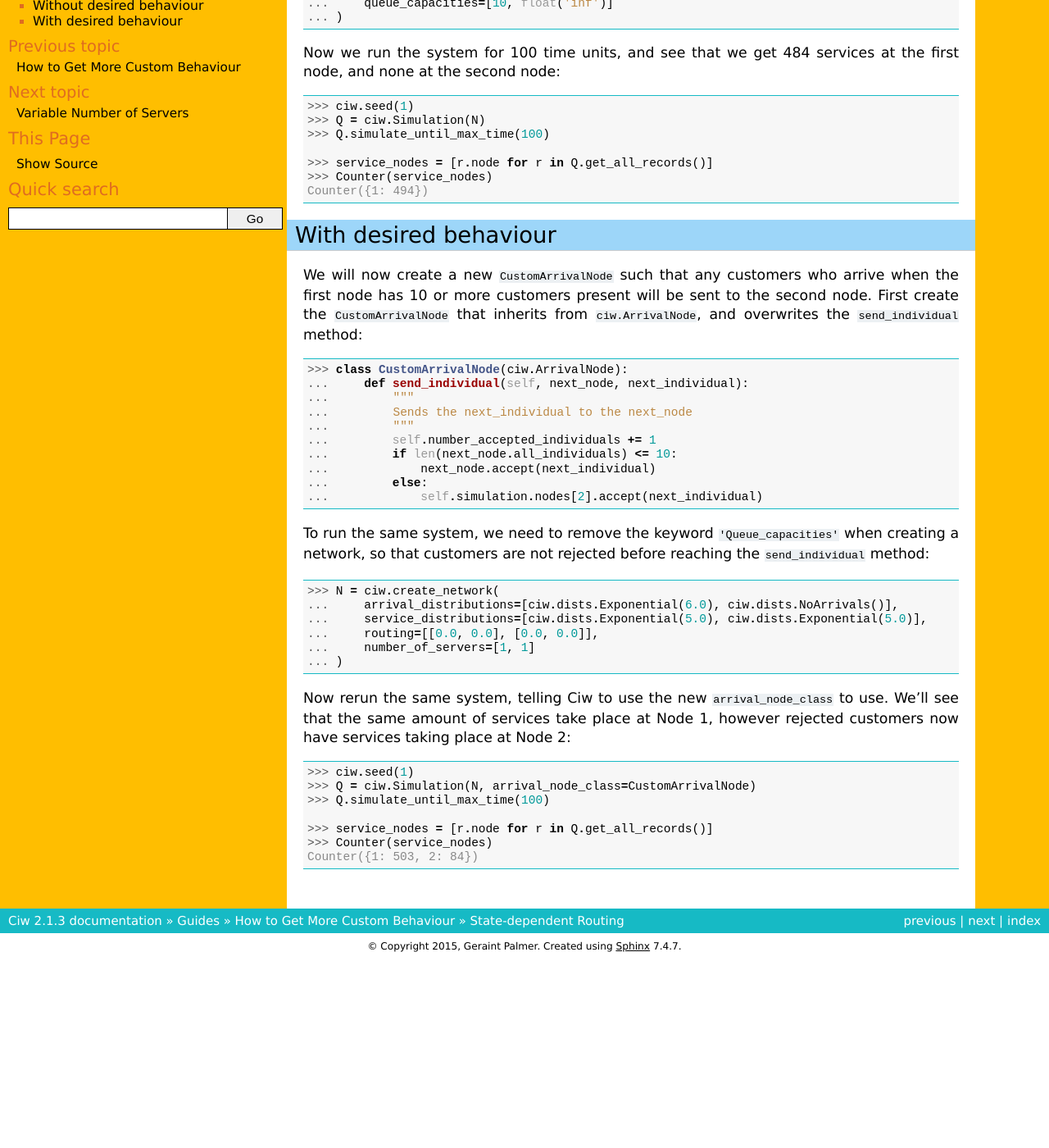
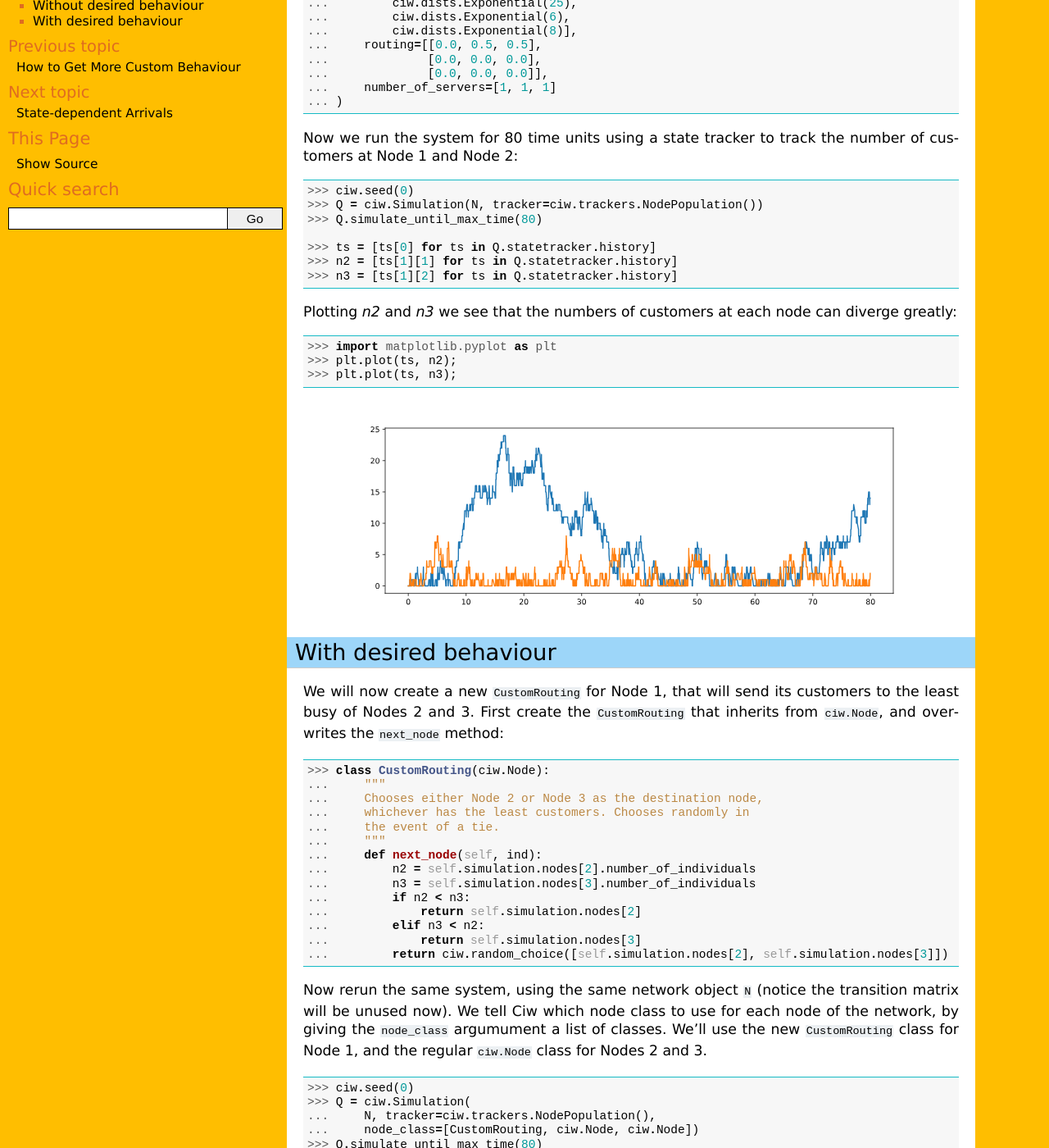
Before and after one commit to CiwPython/Ciw, a Sphinx documentation site: the page built from docs/Guides/behaviour/custom_routing.rst, in a window 1280 px wide and 1400 px high, scrolled down 447 px. Shown: the whole window at 82% size. Built offline with Sphinx 7.4.7, drawn with Linux system fonts in a browser that asks for light colours; before the commit the page ends 1617 px from its top, so only the background shows below that; some of the changed text lies outside the part shown.

Commit message:
update and add documentation for multiple node_class's

```diff
--- a/docs/Guides/behaviour/custom_routing.rst
+++ b/docs/Guides/behaviour/custom_routing.rst
@@ -7,65 +7,86 @@
 Without desired behaviour
 ~~~~~~~~~~~~~~~~~~~~~~~~~
 
-Consider the following two node network, where arrivals only occur at the first node, and there is a queueing capacity of 10.
-The second node is redundant in this scenario::
+Consider the following three node network, where arrivals only occur at the first node, then customers are randomly routed to either the 2nd or 3rd node before leaving::
 
-	>>> import ciw
-	>>> from collections import Counter
+    >>> import ciw
 
-	>>> N = ciw.create_network(
-	...     arrival_distributions=[ciw.dists.Exponential(6.0), ciw.dists.NoArrivals()],
-	...     service_distributions=[ciw.dists.Exponential(5.0), ciw.dists.Exponential(5.0)],
-	...     routing=[[0.0, 0.0], [0.0, 0.0]],
-	...     number_of_servers=[1, 1],
-	...     queue_capacities=[10, float('inf')]
-	... )
+    >>> N = ciw.create_network(
+    ...     arrival_distributions=[
+    ...         ciw.dists.Exponential(10),
+    ...         ciw.dists.NoArrivals(),
+    ...         ciw.dists.NoArrivals()],
+    ...     service_distributions=[
+    ...         ciw.dists.Exponential(25),
+    ...         ciw.dists.Exponential(6),
+    ...         ciw.dists.Exponential(8)],
+    ...     routing=[[0.0, 0.5, 0.5],
+    ...              [0.0, 0.0, 0.0],
+    ...              [0.0, 0.0, 0.0]],
+    ...     number_of_servers=[1, 1, 1]
+    ... )
 
-Now we run the system for 100 time units, and see that we get 484 services at the first node, and none at the second node::
+Now we run the system for 80 time units using a state tracker to track the number of customers at Node 1 and Node 2::
 
-	>>> ciw.seed(1)
-	>>> Q = ciw.Simulation(N)
-	>>> Q.simulate_until_max_time(100)
+    >>> ciw.seed(0)
+    >>> Q = ciw.Simulation(N, tracker=ciw.trackers.NodePopulation())
+    >>> Q.simulate_until_max_time(80)
 
-	>>> service_nodes = [r.node for r in Q.get_all_records()]
-	>>> Counter(service_nodes)
-	Counter({1: 494})
+    >>> ts = [ts[0] for ts in Q.statetracker.history]
+    >>> n2 = [ts[1][1] for ts in Q.statetracker.history]
+    >>> n3 = [ts[1][2] for ts in Q.statetracker.history]
 
+Plotting `n2` and `n3` we see that the numbers of customers at each node can diverge greatly::
+
+    >>> import matplotlib.pyplot as plt # doctest:+SKIP
+    >>> plt.plot(ts, n2); # doctest:+SKIP
+    >>> plt.plot(ts, n3); # doctest:+SKIP
+
+.. image:: ../../_static/custom_routing_without.svg
+   :alt: Plot of node populations diverging.
+   :align: center
 
 
 With desired behaviour
 ~~~~~~~~~~~~~~~~~~~~~~
 
-We will now create a new :code:`CustomArrivalNode` such that any customers who arrive when the first node has 10 or more customers present will be sent to the second node.
-First create the :code:`CustomArrivalNode` that inherits from :code:`ciw.ArrivalNode`, and overwrites the :code:`send_individual` method::
+We will now create a new :code:`CustomRouting` for Node 1, that will send its customers to the least busy of Nodes 2 and 3.
+First create the :code:`CustomRouting` that inherits from :code:`ciw.Node`, and overwrites the :code:`next_node` method::
 
-	>>> class CustomArrivalNode(ciw.ArrivalNode):
-	...     def send_individual(self, next_node, next_individual):
-	...         """
-	...         Sends the next_individual to the next_node
-	...         """
-	...         self.number_accepted_individuals += 1
-	...         if len(next_node.all_individuals) <= 10:
-	...             next_node.accept(next_individual)
-	...         else:
-	...             self.simulation.nodes[2].accept(next_individual)
+    >>> class CustomRouting(ciw.Node):
+    ...     """
+    ...     Chooses either Node 2 or Node 3 as the destination node,
+    ...     whichever has the least customers. Chooses randomly in
+    ...     the event of a tie.
+    ...     """
+    ...     def next_node(self, ind):
+    ...         n2 = self.simulation.nodes[2].number_of_individuals
+    ...         n3 = self.simulation.nodes[3].number_of_individuals
+    ...         if n2 < n3:
+    ...             return self.simulation.nodes[2]
+    ...         elif n3 < n2:
+    ...             return self.simulation.nodes[3]
+    ...         return ciw.random_choice([self.simulation.nodes[2], self.simulation.nodes[3]])
 
-To run the same system, we need to remove the keyword :code:`'Queue_capacities'` when creating a network, so that customers are not rejected before reaching the :code:`send_individual` method::
+Now rerun the same system, using the same network object :code:`N` (notice the transition matrix will be unused now).
+We tell Ciw which node class to use for each node of the network, by giving the :code:`node_class` argumument a list of classes.
+We'll use the new :code:`CustomRouting` class for Node 1, and the regular :code:`ciw.Node` class for Nodes 2 and 3.
 
-	>>> N = ciw.create_network(
-	...     arrival_distributions=[ciw.dists.Exponential(6.0), ciw.dists.NoArrivals()],
-	...     service_distributions=[ciw.dists.Exponential(5.0), ciw.dists.Exponential(5.0)],
-	...     routing=[[0.0, 0.0], [0.0, 0.0]],
-	...     number_of_servers=[1, 1]
-	... )
+    >>> ciw.seed(0)
+    >>> Q = ciw.Simulation(
+    ...     N, tracker=ciw.trackers.NodePopulation(),
+    ...     node_class=[CustomRouting, ciw.Node, ciw.Node])
+    >>> Q.simulate_until_max_time(80)
 
-Now rerun the same system, telling Ciw to use the new :code:`arrival_node_class` to use.
-We'll see that the same amount of services take place at Node 1, however rejected customers now have services taking place at Node 2::
+    >>> ts = [ts[0] for ts in Q.statetracker.history]
+    >>> n2 = [ts[1][1] for ts in Q.statetracker.history]
+    >>> n3 = [ts[1][2] for ts in Q.statetracker.history]
 
-	>>> ciw.seed(1)
-	>>> Q = ciw.Simulation(N, arrival_node_class=CustomArrivalNode)
-	>>> Q.simulate_until_max_time(100)
+Plotting `n2` and `n3` now, we see that the numbers of customers at each node can follow one another closely, as we are always 'evening out' the nodes' busyness by always filling up the least busy node::
 
-	>>> service_nodes = [r.node for r in Q.get_all_records()]
-	>>> Counter(service_nodes)
-	Counter({1: 503, 2: 84})
+    >>> plt.plot(ts, n2); # doctest:+SKIP
+    >>> plt.plot(ts, n3); # doctest:+SKIP
+
+.. image:: ../../_static/custom_routing_with.svg
+   :alt: Plot of node populations closely following each other.
+   :align: center
--- a/docs/Guides/behaviour/index.rst
+++ b/docs/Guides/behaviour/index.rst
@@ -13,6 +13,8 @@
 - :code:`Server`: the class used to represent the servers that sit at a service centre.
 
 These new classes can be used with the Simulation class by using the keyword arugments :code:`node_class`, :code:`arrival_node_class`, :code:`individual_class`, and :code:`server_class`.
+These arguments take a class (not an instance of a class), to use throughout the whole simulation.
+The argument :code:`node_class` can also take a list of classes, indicating which node class to use on each node of the network. This allows for different nodes to exhibit very different behaviours to one another.
 
 
 Library of Examples
@@ -24,4 +26,5 @@
    :maxdepth: 1
 
    custom_routing.rst
+   custom_arrivals.rst
    custom_number_servers.rst
```
Also changed, not shown: docs/Guides/behaviour/custom_arrivals.rst (added, +71 -0 lines), docs/_static/custom_routing_with.svg (added), docs/_static/custom_routing_without.svg (added).
